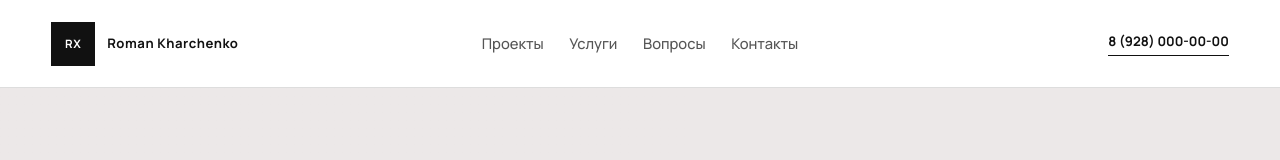
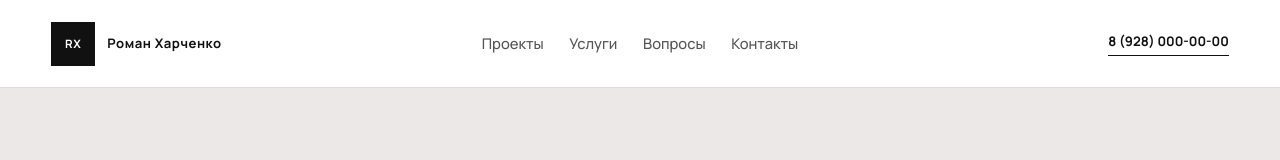
Before and after one commit to ux-tony/rx, a Next.js app: page / in a window 1280 px wide. Shown: the top 160 px of the page. Built offline with nearby package versions, Linux system fonts and the light colour scheme; no server answers.

Commit message:
Localize header brand name

```diff
--- a/components/site-header.tsx
+++ b/components/site-header.tsx
@@ -11,7 +11,7 @@ type SiteHeaderProps = {
 
 export function SiteHeader({ studioName, logoUrl, contactPhone, rootHref = "" }: SiteHeaderProps) {
   const name = studioName || "Roman Kharchenko Studio";
-  const displayName = name.replace(/\s+Studio$/i, "");
+  const displayName = name.replace(/\s+Studio$/i, "").replace(/^Roman Kharchenko$/i, "Роман Харченко");
   const phone = contactPhone || "8 (928) 000-00-00";
   const phoneHref = `tel:${phone.replace(/[^\d+]/g, "")}`;
 
```
